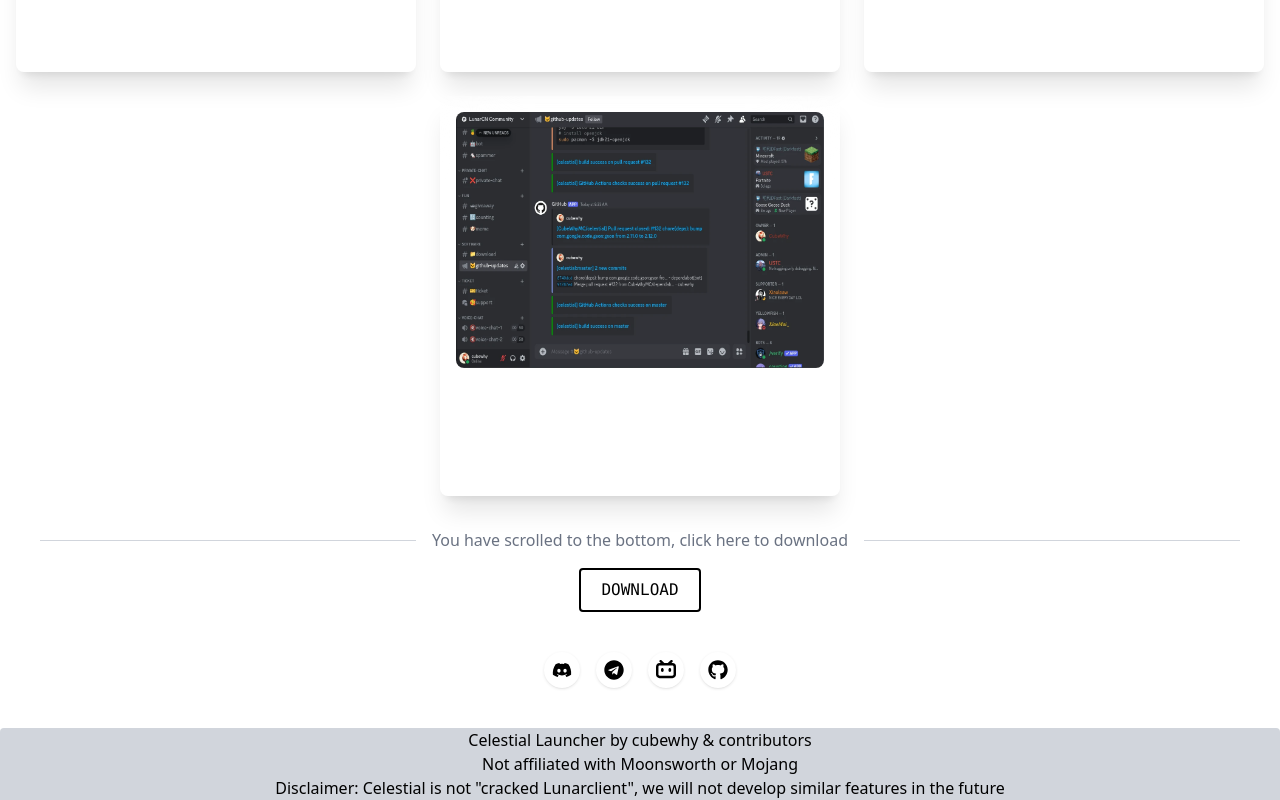
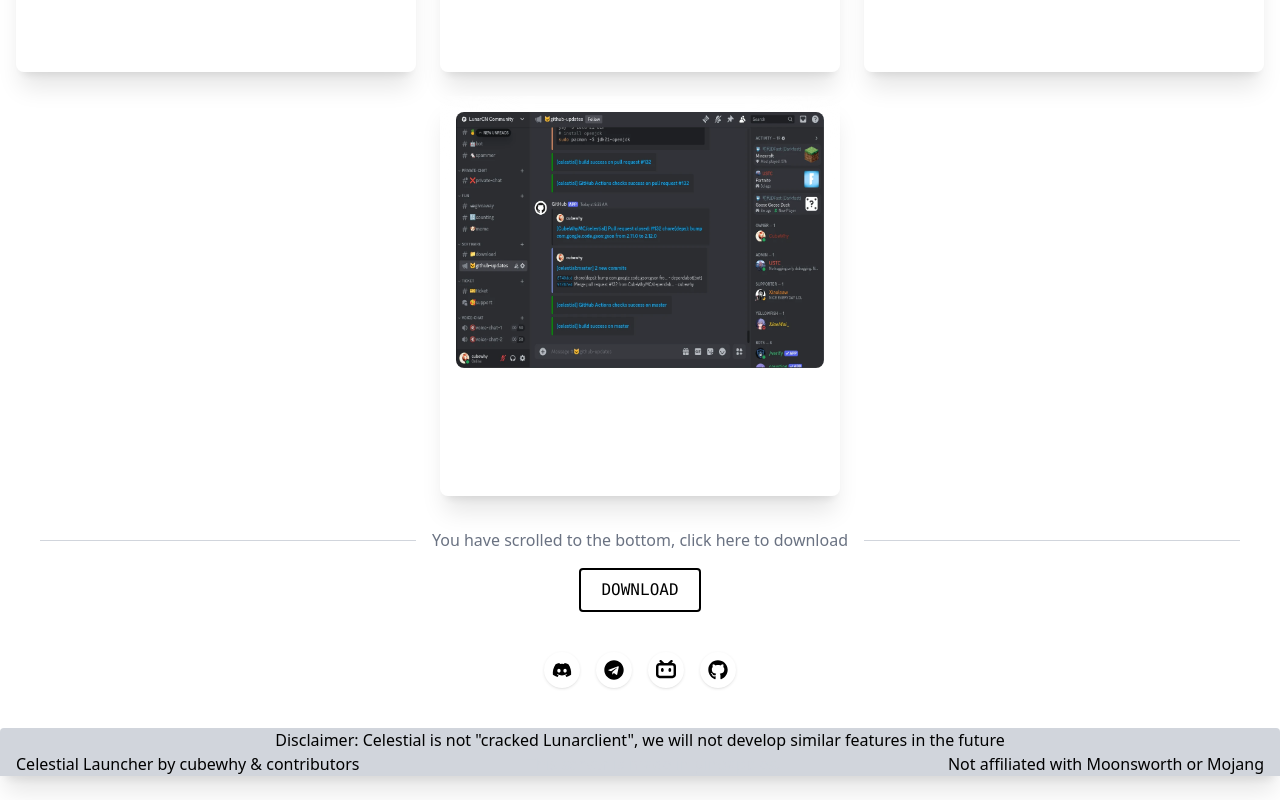
Before and after one commit to earthsworth/lunarclient.top, a React (Vite) app: page / in a window 1280 px wide. Shown: the part 2160-2960 px from the top of the page. After the commit the page ends 2936 px from the top, so only its background shows below. Built offline with nearby package versions, Linux system fonts and the light colour scheme.

Commit message:
feat: easter eggs

```diff
--- a/package.json
+++ b/package.json
@@ -15,6 +15,7 @@
     "i18next": "^24.2.2",
     "next-language-detector": "^1.1.0",
     "react": "^18.3.1",
+    "react-confetti": "^6.2.2",
     "react-dom": "^18.3.1",
     "react-i18next": "^15.4.0",
     "react-icons": "^5.4.0",
--- a/src/App.tsx
+++ b/src/App.tsx
@@ -4,6 +4,7 @@
 import HomePage from "./compoents/HomePage/HomePage.tsx";
 import DownloadPage from "./compoents/DownloadPage/DownloadPage.tsx";
 import WeaveIndexPage from "./compoents/WeaveIndexPage/WeaveIndexPage.tsx";
+import PineapplePage from "./compoents/PineapplePage/PineapplePage.tsx";
 
 function App() {
     return (<>
@@ -13,6 +14,7 @@
                 <Route path="/" element={<HomePage/>}/>
                 <Route path="download" element={<DownloadPage repository={"CubeWhyMC/celestial"}/>}/>
                 <Route path="weave" element={<WeaveIndexPage dataSource={"https://raw.githubusercontent.com/CubeWhyMC/weave-index/refs/heads/master/index-by-developers.json"}/>}/>
+                <Route path="pineapple" element={<PineapplePage/>}/>
             </Routes>
         </HashRouter>
     </>);
--- a/src/compoents/HomePage/HomePage.tsx
+++ b/src/compoents/HomePage/HomePage.tsx
@@ -14,9 +14,15 @@
 import Divider from "../Divider/Divider.tsx";
 import ShowcaseCard from "./ShowcaseCard.tsx";
 import SocialLinks from "../SocialLinks/SocialLinks.tsx";
+import {useNavigate} from "react-router";
 
 function HomePage() {
     const {t} = useTranslation();
+    const navigate = useNavigate();
+
+    const handlePineapple = () => {
+        navigate("/pineapple");
+    }
 
     return (<>
         <div
@@ -94,10 +100,14 @@
 
         <div
             className={"flex flex-col items-center justify-center align-bottom mt-10 w-full shadow-xl bg-gray-300 dark:bg-[#1c1e21] rounded-t"}>
-            <label>Celestial Launcher by cubewhy & contributors</label>
-            <label>Not affiliated with Moonsworth or Mojang</label>
-            <label>Disclaimer: Celestial is not "cracked Lunarclient", we will not develop similar features in the
+            <label className={"align-middle"}>Disclaimer: Celestial is not "cracked Lunarclient", we will not
+                develop similar features in the
                 future</label>
+            <div className={"flex flex-row w-full items-center justify-between px-4"}>
+                <label>Celestial Launcher by cubewhy & contributors</label>
+                <label className={"text-gray-300 dark:text-[#1c1e21] cursor-pointer"} onClick={handlePineapple}>This server is made in pineapples.</label>
+                <label>Not affiliated with Moonsworth or Mojang</label>
+            </div>
         </div>
     </>);
 }
--- /dev/null
+++ b/src/compoents/PineapplePage/PineapplePage.tsx
@@ -0,0 +1,25 @@
+import {useState} from "react";
+import ReactConfetti from "react-confetti";
+
+function PineapplePage() {
+    const [showConfetti, setShowConfetti] = useState(false);
+
+    const handleClick = () => {
+        setShowConfetti(true);
+    };
+
+    return (<>
+        {showConfetti && <ReactConfetti/>}
+
+        <div className={"flex flex-col justify-between items-center gap-2"}>
+            <div className={"text-4xl"}>You found an easter egg!</div>
+            <div className={"h-3"}></div>
+            {!showConfetti ? <div className={"animate-bounce flex flex-col items-center gap-3"}>
+                <div className={"text-9xl cursor-crosshair select-none transition"} onClick={handleClick}>🍍</div>
+                <div>Click me!</div>
+            </div> : <div>Pineapples powered.</div>}
+        </div>
+    </>);
+}
+
+export default PineapplePage;
```
Also changed, not shown: 1 other file (tests, documents, lock files or other folders).
